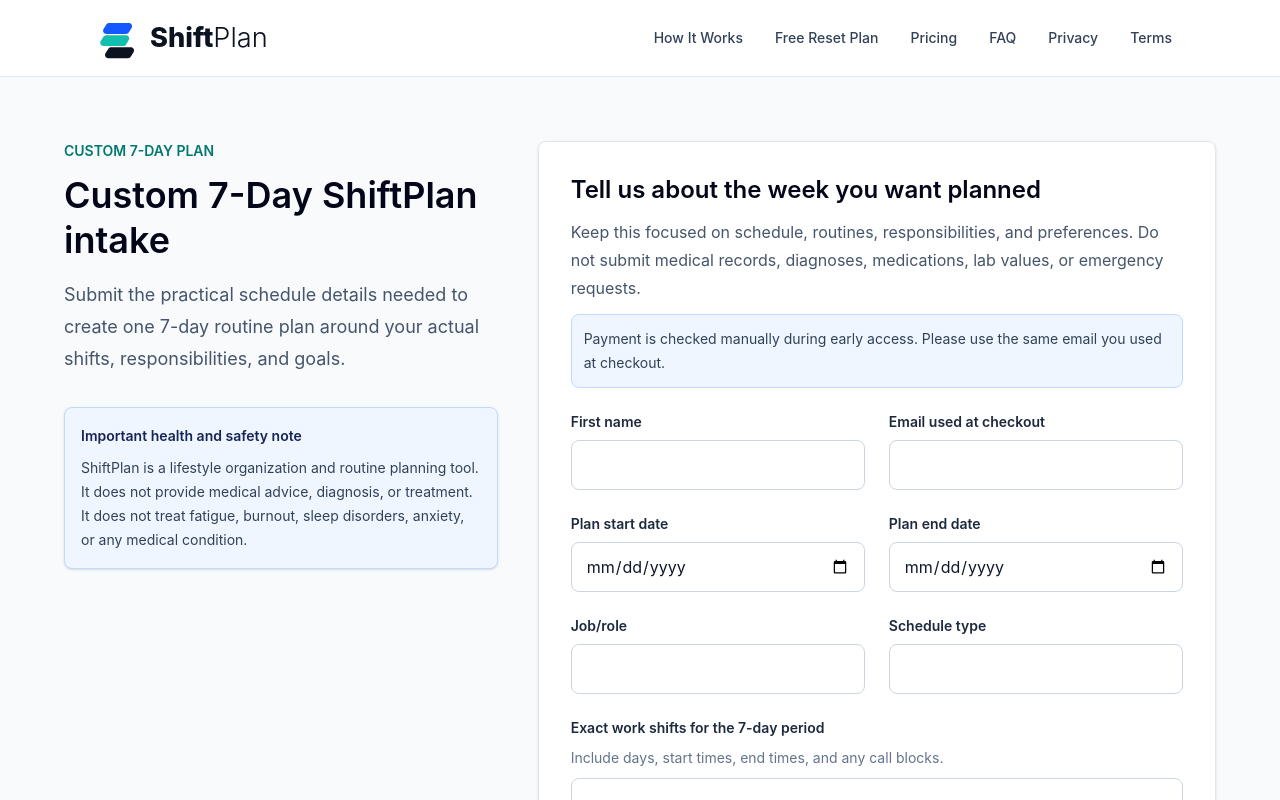
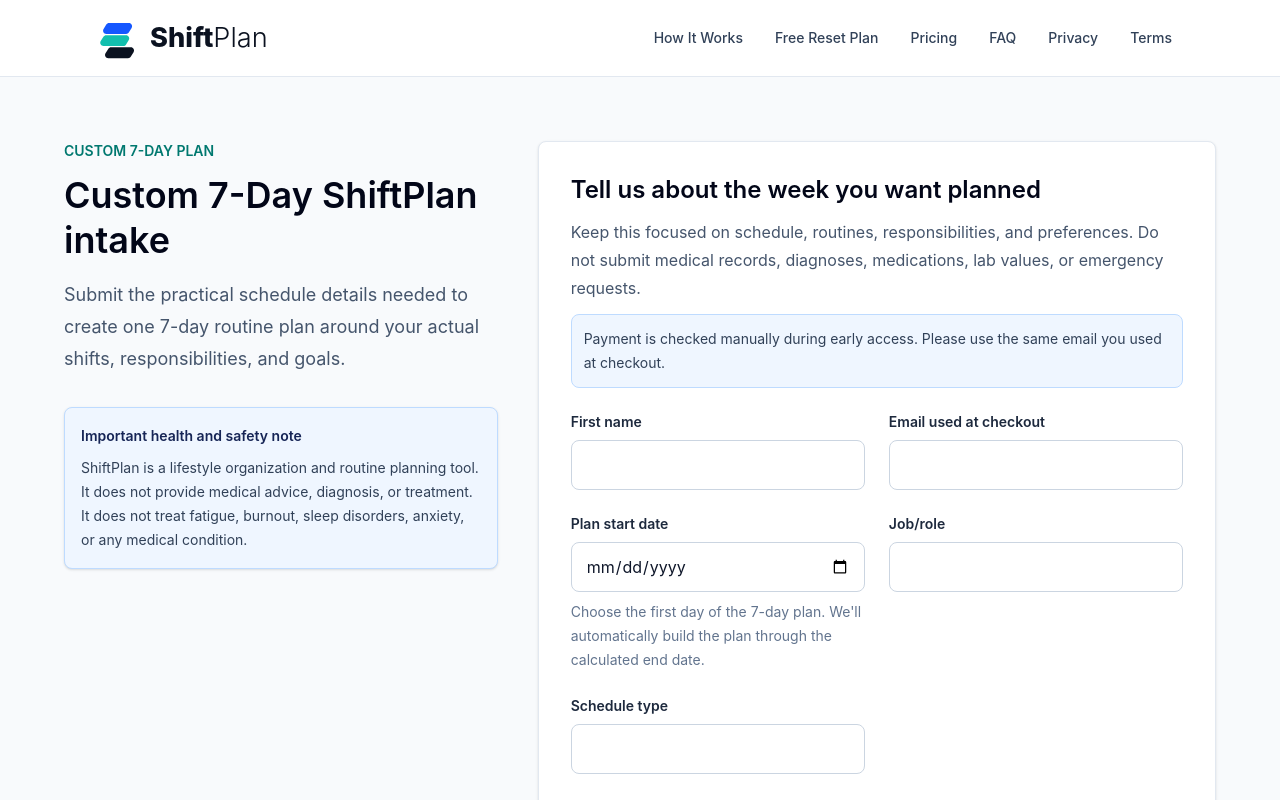
Before and after one commit to evandtaylor/steadyplan-health, a Next.js app: page /intake/custom-plan in a window 1280 px wide. Shown: the top 800 px of the page. Built offline with nearby package versions, Linux system fonts and the light colour scheme.

Commit message:
Fix ShiftPlan intake spacing and 7-day date handling

```diff
--- a/src/app/api/shiftplan-paid-intakes/route.ts
+++ b/src/app/api/shiftplan-paid-intakes/route.ts
@@ -13,7 +13,6 @@ const requiredFieldsByType = {
     "first_name",
     "email",
     "plan_start_date",
-    "plan_end_date",
     "job_role",
     "schedule_type",
     "exact_work_shifts",
@@ -47,7 +46,6 @@ const requiredFieldsByType = {
     "first_name",
     "email",
     "week_start_date",
-    "week_end_date",
     "exact_work_shifts",
     "appointments_this_week",
     "errands_this_week",
@@ -191,6 +189,30 @@ function validatePayload(payload: PaidIntakePayload): ValidationResult {
     errors.email = "Enter a valid email address.";
   }
 
+  if (intakeType === "custom_plan") {
+    const planStartDate =
+      typeof data.plan_start_date === "string" ? data.plan_start_date : "";
+    const calculatedPlanEndDate = calculateEndDate(planStartDate);
+
+    if (!calculatedPlanEndDate) {
+      errors.plan_start_date = "Enter a valid plan start date.";
+    } else {
+      data.plan_end_date = calculatedPlanEndDate;
+    }
+  }
+
+  if (intakeType === "founding_pro_weekly") {
+    const weekStartDate =
+      typeof data.week_start_date === "string" ? data.week_start_date : "";
+    const calculatedWeekEndDate = calculateEndDate(weekStartDate);
+
+    if (!calculatedWeekEndDate) {
+      errors.week_start_date = "Enter a valid week start date.";
+    } else {
+      data.week_end_date = calculatedWeekEndDate;
+    }
+  }
+
   if (Object.keys(errors).length > 0) {
     return {
       ok: false,
@@ -217,3 +239,38 @@ function getSuccessMessage(intakeType: string) {
 function readText(value: unknown) {
   return typeof value === "string" ? value.trim() : "";
 }
+
+function calculateEndDate(value: string) {
+  const date = parseDateInput(value);
+  if (!date) return "";
+
+  date.setUTCDate(date.getUTCDate() + 6);
+  return formatDateInput(date);
+}
+
+function parseDateInput(value: string) {
+  if (!/^\d{4}-\d{2}-\d{2}$/.test(value)) return null;
+
+  const [year, month, day] = value.split("-").map(Number);
+  if (year < 2024 || year > 2100) return null;
+
+  const date = new Date(Date.UTC(year, month - 1, day));
+
+  if (
+    date.getUTCFullYear() !== year ||
+    date.getUTCMonth() !== month - 1 ||
+    date.getUTCDate() !== day
+  ) {
+    return null;
+  }
+
+  return date;
+}
+
+function formatDateInput(date: Date) {
+  return [
+    date.getUTCFullYear(),
+    String(date.getUTCMonth() + 1).padStart(2, "0"),
+    String(date.getUTCDate()).padStart(2, "0"),
+  ].join("-");
+}
--- a/src/app/intake/custom-plan/page.tsx
+++ b/src/app/intake/custom-plan/page.tsx
@@ -17,7 +17,6 @@ const fields = [
     type: "email" as const,
   },
   { name: "plan_start_date", label: "Plan start date", type: "date" as const },
-  { name: "plan_end_date", label: "Plan end date", type: "date" as const },
   { name: "job_role", label: "Job/role" },
   { name: "schedule_type", label: "Schedule type" },
   {
--- a/src/app/intake/founding-pro-weekly/page.tsx
+++ b/src/app/intake/founding-pro-weekly/page.tsx
@@ -13,7 +13,6 @@ const fields = [
   { name: "first_name", label: "First name" },
   { name: "email", label: "Email", type: "email" as const },
   { name: "week_start_date", label: "Week start date", type: "date" as const },
-  { name: "week_end_date", label: "Week end date", type: "date" as const },
   {
     name: "exact_work_shifts",
     label: "Exact work shifts for this week",
--- a/src/components/ShiftPlanPaidIntakeForm.tsx
+++ b/src/components/ShiftPlanPaidIntakeForm.tsx
@@ -47,6 +47,14 @@ export function ShiftPlanPaidIntakeForm({
   const currentFingerprint = getFormFingerprint(intakeType, form, fields);
   const isDuplicateSubmittedState =
     submitted && currentFingerprint === lastSubmittedFingerprint;
+  const calculatedPlanEndDate =
+    intakeType === "custom_plan"
+      ? calculateEndDate(readRawString(form.plan_start_date))
+      : "";
+  const calculatedWeekEndDate =
+    intakeType === "founding_pro_weekly"
+      ? calculateEndDate(readRawString(form.week_start_date))
+      : "";
 
   function updateField(name: string, value: string | boolean) {
     setForm((current) => ({ ...current, [name]: value }));
@@ -100,6 +108,14 @@ export function ShiftPlanPaidIntakeForm({
         safety_acknowledged: form.safety_acknowledged === true,
       },
     );
+
+    if (intakeType === "custom_plan" && calculatedPlanEndDate) {
+      payload.plan_end_date = calculatedPlanEndDate;
+    }
+
+    if (intakeType === "founding_pro_weekly" && calculatedWeekEndDate) {
+      payload.week_end_date = calculatedWeekEndDate;
+    }
 
     try {
       const response = await fetch("/api/shiftplan-paid-intakes", {
@@ -189,7 +205,7 @@ export function ShiftPlanPaidIntakeForm({
                 <textarea
                   id={field.name}
                   name={field.name}
-                  value={readString(form[field.name])}
+                  value={readRawString(form[field.name])}
                   onChange={(event) =>
                     updateField(field.name, event.target.value)
                   }
@@ -202,15 +218,33 @@ export function ShiftPlanPaidIntakeForm({
                   id={field.name}
                   name={field.name}
                   type={field.type || "text"}
-                  value={readString(form[field.name])}
+                  value={readRawString(form[field.name])}
                   onChange={(event) =>
                     updateField(field.name, event.target.value)
                   }
                   className="field-control"
                   autoComplete={field.type === "email" ? "email" : undefined}
+                  min={field.type === "date" ? "2024-01-01" : undefined}
+                  max={field.type === "date" ? "2100-12-31" : undefined}
                   required
                 />
               )}
+              {field.name === "plan_start_date" ? (
+                <CalculatedEndDateNote
+                  startDate={readRawString(form.plan_start_date)}
+                  endDate={calculatedPlanEndDate}
+                  emptyText="Choose the first day of the 7-day plan. We'll automatically build the plan through the calculated end date."
+                  filledText="We'll automatically build the plan through"
+                />
+              ) : null}
+              {field.name === "week_start_date" ? (
+                <CalculatedEndDateNote
+                  startDate={readRawString(form.week_start_date)}
+                  endDate={calculatedWeekEndDate}
+                  emptyText="Choose the first day of this weekly plan. We'll automatically build through the calculated end date."
+                  filledText="We'll automatically build through"
+                />
+              ) : null}
             </Field>
           ))}
         </div>
@@ -325,3 +359,86 @@ function getFormFingerprint(
 function readString(value: string | boolean | undefined) {
   return typeof value === "string" ? value.trim() : "";
 }
+
+function readRawString(value: string | boolean | undefined) {
+  return typeof value === "string" ? value : "";
+}
+
+function calculateEndDate(value: string) {
+  const date = parseDateInput(value);
+  if (!date) return "";
+
+  date.setUTCDate(date.getUTCDate() + 6);
+  return formatDateInput(date);
+}
+
+function parseDateInput(value: string) {
+  if (!/^\d{4}-\d{2}-\d{2}$/.test(value)) return null;
+
+  const [year, month, day] = value.split("-").map(Number);
+  if (year < 2024 || year > 2100) return null;
+
+  const date = new Date(Date.UTC(year, month - 1, day));
+
+  if (
+    date.getUTCFullYear() !== year ||
+    date.getUTCMonth() !== month - 1 ||
+    date.getUTCDate() !== day
+  ) {
+    return null;
+  }
+
+  return date;
+}
+
+function formatDateInput(date: Date) {
+  return [
+    date.getUTCFullYear(),
+    String(date.getUTCMonth() + 1).padStart(2, "0"),
+    String(date.getUTCDate()).padStart(2, "0"),
+  ].join("-");
+}
+
+function formatReadableDate(value: string) {
+  const date = parseDateInput(value);
+  if (!date) return value;
+
+  return new Intl.DateTimeFormat("en-US", {
+    weekday: "long",
+    month: "long",
+    day: "numeric",
+    year: "numeric",
+    timeZone: "UTC",
+  }).format(date);
+}
+
+function CalculatedEndDateNote({
+  startDate,
+  endDate,
+  emptyText,
+  filledText,
+}: {
+  startDate: string;
+  endDate: string;
+  emptyText: string;
+  filledText: string;
+}) {
+  if (!startDate) {
+    return <p className="mt-2 text-sm leading-6 text-slate-500">{emptyText}</p>;
+  }
+
+  if (!endDate) {
+    return (
+      <p className="mt-2 text-sm font-medium leading-6 text-red-700">
+        Enter a valid start date.
+      </p>
+    );
+  }
+
+  return (
+    <p className="mt-2 rounded-lg border border-teal-200 bg-teal-50 p-3 text-sm leading-6 text-teal-950">
+      {filledText}{" "}
+      <span className="font-semibold">{formatReadableDate(endDate)}</span>.
+    </p>
+  );
+}
```
